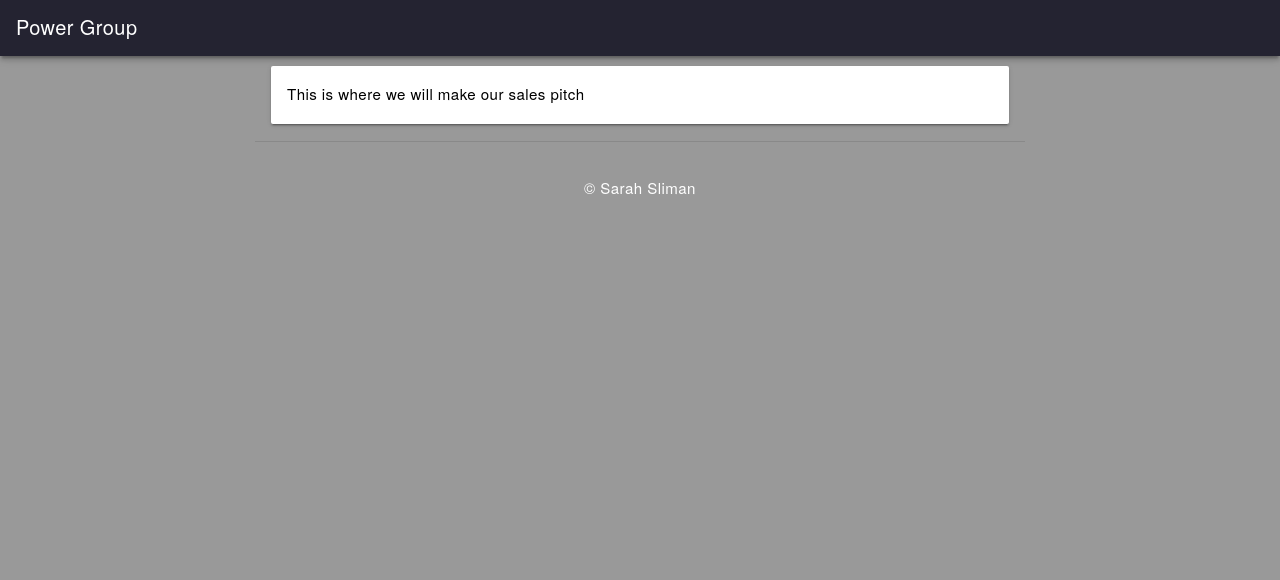
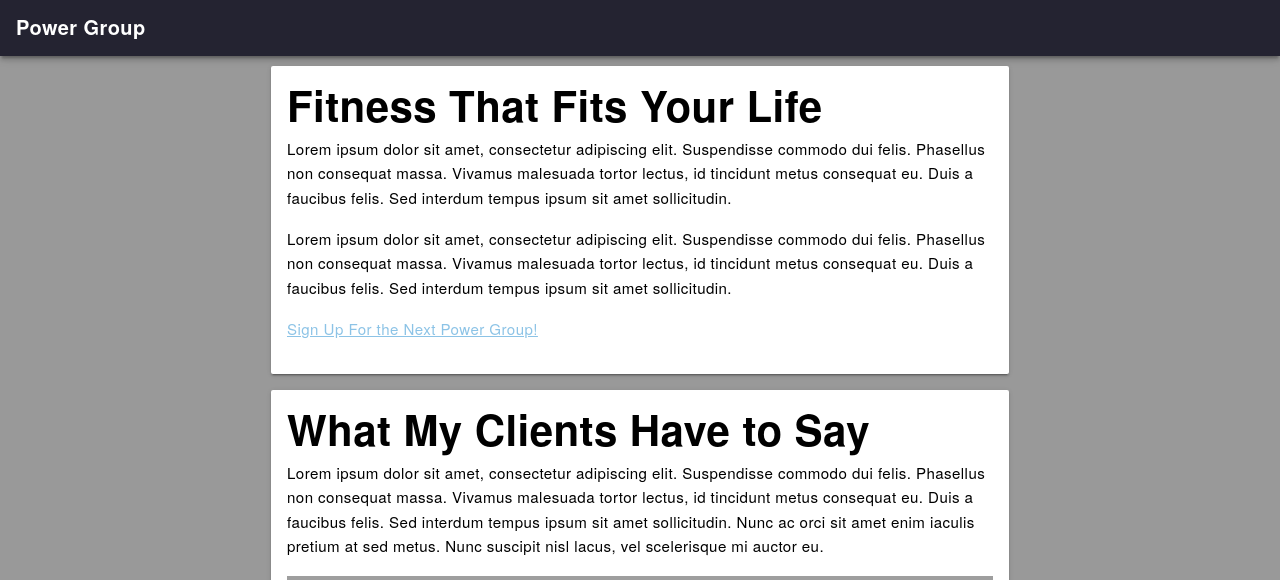
Before and after one commit to jthompson20/health.sarahsliman.com, a PHP site: page /offer.html in a window 1280 px wide. Shown: the top 580 px of the page. Before the commit the page ends 194 px from the top, so only its background shows below. Run offline with PHP 8.4, Linux system fonts and the light colour scheme; some libraries are stand-ins or nearby versions; grey boxes are pictures that could not be loaded.

Commit message:
updated offer page

```diff
--- a/index.html
+++ b/index.html
@@ -13,6 +13,12 @@
     <!-- Insert link to stylesheet here -->
 	<link rel="stylesheet" href="https://maxcdn.bootstrapcdn.com/bootstrap/4.0.0-alpha.6/css/bootstrap.min.css" integrity="sha384-rwoIResjU2yc3z8GV/NPeZWAv56rSmLldC3R/AZzGRnGxQQKnKkoFVhFQhNUwEyJ" crossorigin="anonymous">
 	<link rel='stylesheet' href='/styles/style.css'/>
+    <style>
+    p {
+        margin: 0 0 2px !important;
+    }
+    </style>
+
 
     <!-- Firebase Login -->
     <script src="https://www.gstatic.com/firebasejs/4.6.2/firebase.js"></script>
--- a/offer.html
+++ b/offer.html
@@ -14,6 +14,11 @@
 	<link rel="stylesheet" href="https://maxcdn.bootstrapcdn.com/bootstrap/4.0.0-alpha.6/css/bootstrap.min.css" integrity="sha384-rwoIResjU2yc3z8GV/NPeZWAv56rSmLldC3R/AZzGRnGxQQKnKkoFVhFQhNUwEyJ" crossorigin="anonymous">
 	<link rel='stylesheet' href='/styles/style.css'/>
 
+    <style>
+    h1 {
+        font-weight:bold !important;
+    }
+    </style>
 </head>
 <body>
 
@@ -23,18 +28,35 @@
 
 <div class="container">
     <div class="column add-bottom">
-        <div id="mainwrap">
 
-			<div class="messagebox">
-                <p class="message">This is where we will make our sales pitch</p>
-            </div>
+		<div class="messagebox">
 
-            <div class="center column">
-                <hr />
-            </div>
+            <h1>Fitness That Fits Your Life</h1>
+
+            <p>Lorem ipsum dolor sit amet, consectetur adipiscing elit. Suspendisse commodo dui felis. Phasellus non consequat massa. Vivamus malesuada tortor lectus, id tincidunt metus consequat eu. Duis a faucibus felis. Sed interdum tempus ipsum sit amet sollicitudin.</p>
+
+            <p>Lorem ipsum dolor sit amet, consectetur adipiscing elit. Suspendisse commodo dui felis. Phasellus non consequat massa. Vivamus malesuada tortor lectus, id tincidunt metus consequat eu. Duis a faucibus felis. Sed interdum tempus ipsum sit amet sollicitudin.</p>
+
+            <p><a href="https://paypal.com/">Sign Up For the Next Power Group!</a></p>
 
         </div>
+
+        <div class="messagebox">
+
+            <h1>What My Clients Have to Say</h1>
+
+            <p>Lorem ipsum dolor sit amet, consectetur adipiscing elit. Suspendisse commodo dui felis. Phasellus non consequat massa. Vivamus malesuada tortor lectus, id tincidunt metus consequat eu. Duis a faucibus felis. Sed interdum tempus ipsum sit amet sollicitudin. Nunc ac orci sit amet enim iaculis pretium at sed metus. Nunc suscipit nisl lacus, vel scelerisque mi auctor eu.</p>
+
+            <p><iframe width="100%" height="315" src="https://www.youtube.com/embed/r6L79acul80" frameborder="0" allowfullscreen></iframe></p>
+
+        </div>
+
+        <div class="center column">
+            <hr />
+        </div>
+
     </div>
+
     <div class="column add-bottom center">
         <p>&copy; Sarah Sliman</p>
     </div>
--- /dev/null
+++ b/stripe/config.php
@@ -0,0 +1 @@
+config.php
--- a/styles/style.css
+++ b/styles/style.css
@@ -200,7 +200,7 @@ line-height:1.618;
 /* Typography / Links
 ================================================== */
 
-p { display:block; font-size:.9rem; font-weight:400; margin:0 0 2px; }
+p { display:block; font-size:.9rem; font-weight:400; }
 
 a,a:visited { color:#8cc3e6; outline:0; text-decoration:underline; }
 a:hover,a:focus { color:#bbdef5; }
```
Also changed, not shown: scripts/app.js (+14 -16 lines).
